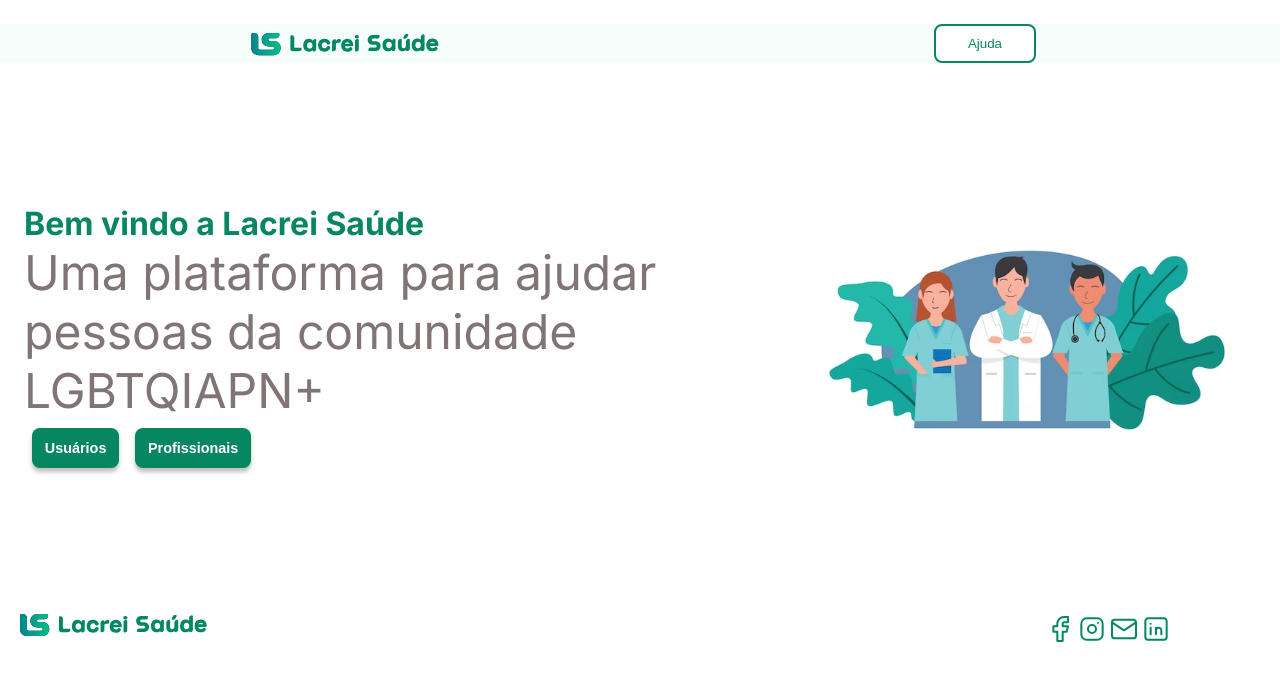
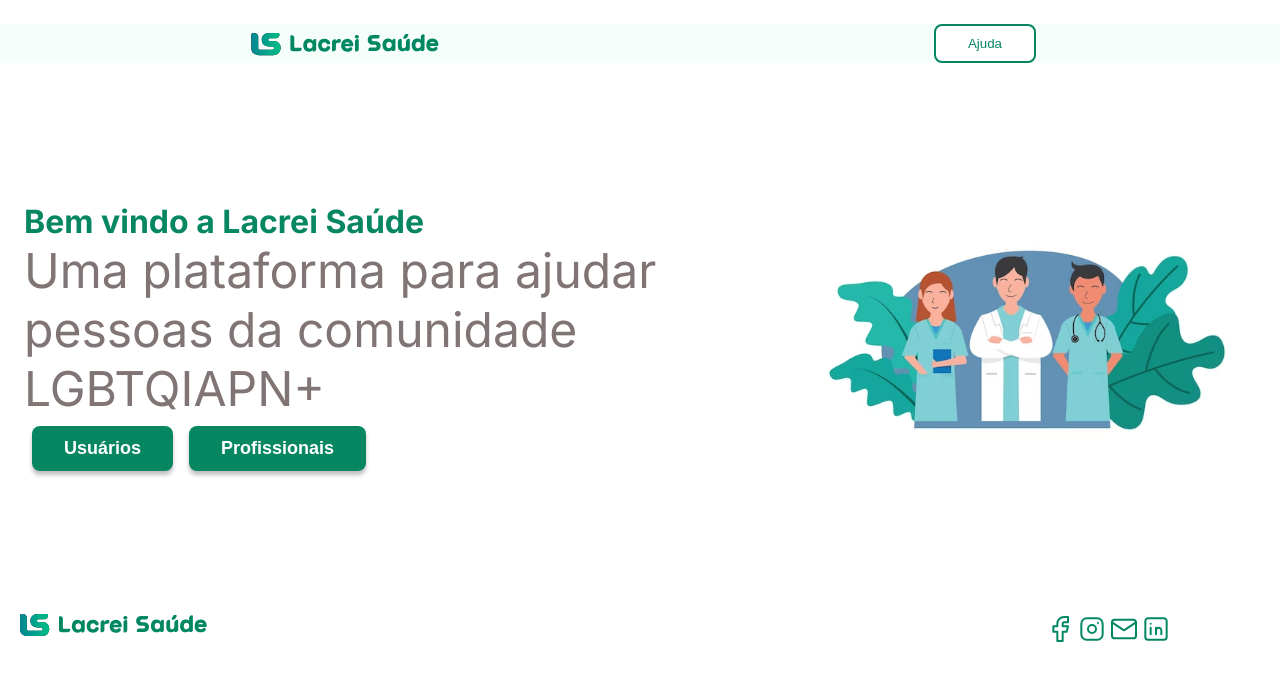
Before and after one commit to ElieltonRamos/Desafio-Lacrei-Saude, a Next.js app: page / in a window 1280 px wide. Shown: the top 680 px of the page. Built offline with nearby package versions, Linux system fonts and the light colour scheme.

Commit message:
refactor: update buttonPrimary styles in buttons component

```diff
--- a/src/components/buttons/index.ts
+++ b/src/components/buttons/index.ts
@@ -11,10 +11,10 @@ export const buttonSecundary = styled.button`
 
 export const buttonPrimary = styled.button`
   background-color: var(--green-midlle);
-  border-radius: 8px;
-  padding: 0.75rem 0.8rem;
-  font-size: 0.9rem;
+  padding: 0.75rem 2rem;
+  font-size: 1.125rem;
   font-weight: 700;
+  border-radius: 0.5rem;
   box-shadow: rgba(0, 0, 0, 0.25) 0px 4px 4px;
   transition: all 0.2s ease 0s;
   margin: 0.5rem;
```
